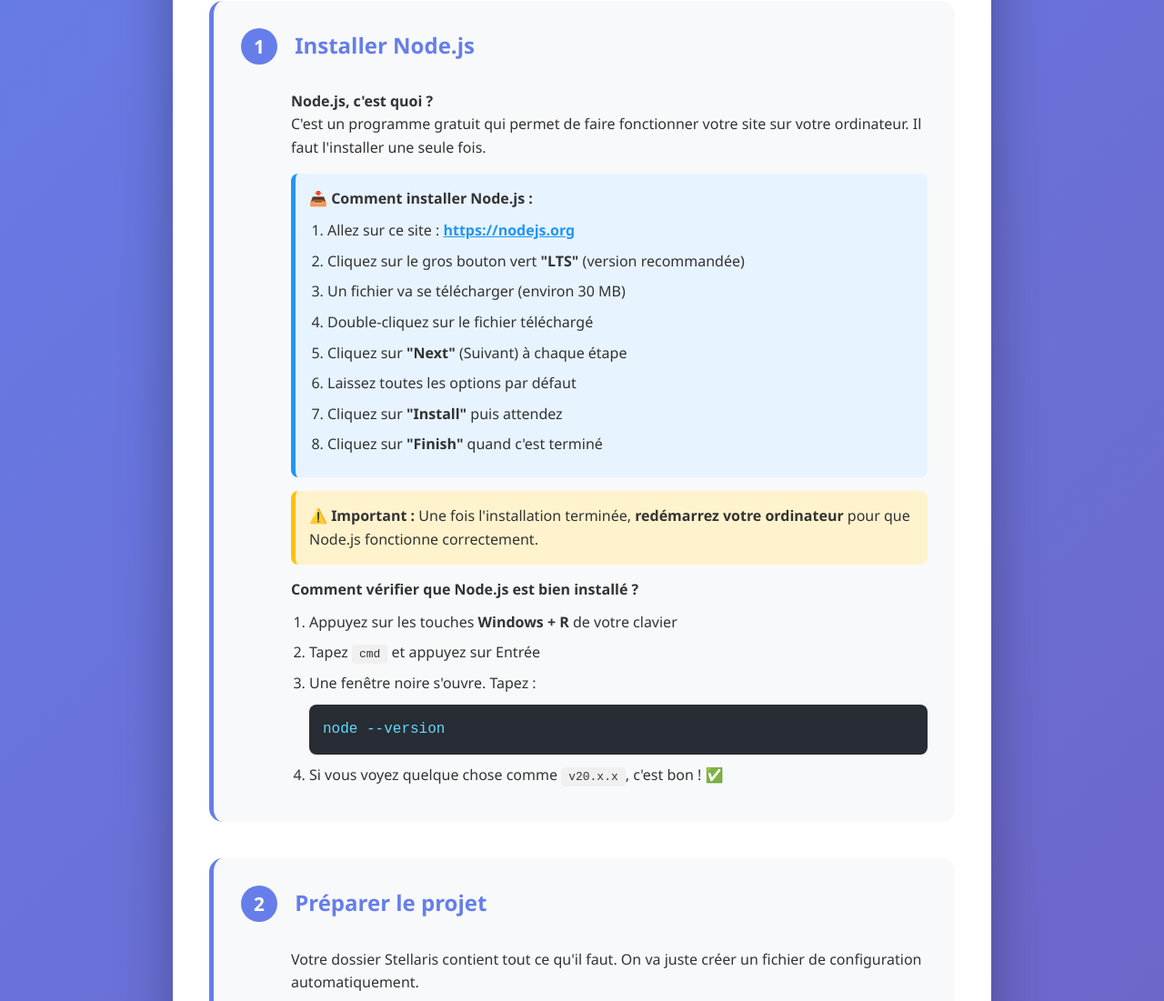
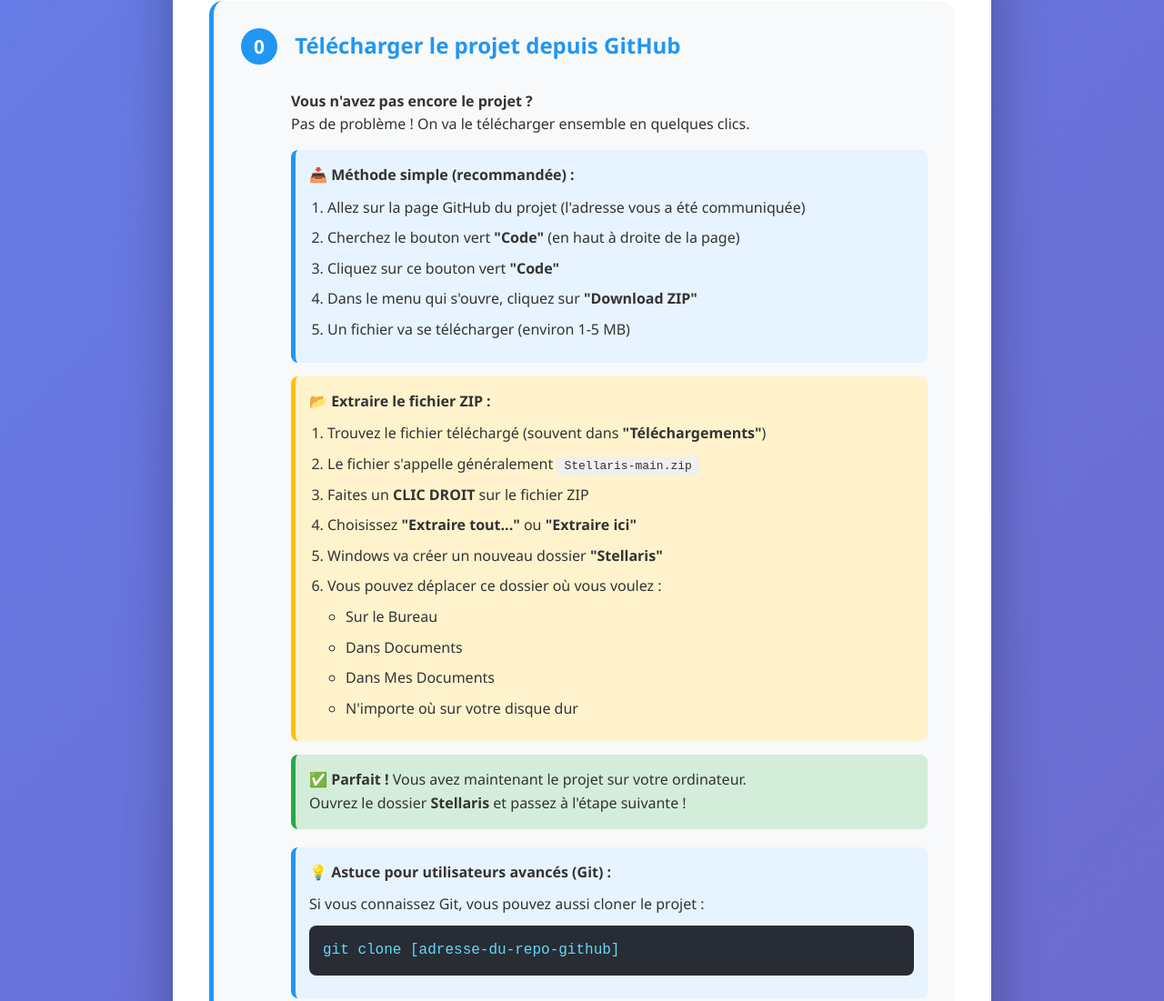
Before and after one commit to MattiaPARRINELLO/Stellaris, a website: page TUTORIEL.html in a window 1280 px wide. Shown: the part 381-1482 px from the top of the page at 91% size. Drawn offline with Linux system fonts and the light colour scheme.

Commit message:
Mise à jour du guide de démarrage : ajout des instructions pour télécharger et extraire le projet depuis GitHub.

```diff
--- a/TUTORIEL.html
+++ b/TUTORIEL.html
@@ -183,8 +183,59 @@
         <div class="content">
             <div class="important">
                 <strong>👋 Bienvenue !</strong><br>
-                Ce guide va vous aider à lancer votre site Stellaris sur votre ordinateur Windows.<br>
+                Ce guide va vous aider à télécharger et lancer votre site Stellaris sur votre ordinateur Windows.<br>
                 Pas de panique : tout est expliqué simplement, étape par étape !
+            </div>
+
+            <!-- ÉTAPE 0 : TÉLÉCHARGEMENT -->
+            <div class="step" style="border-left-color: #2196F3;">
+                <span class="step-number" style="background: #2196F3;">0</span>
+                <h2 style="color: #2196F3;">Télécharger le projet depuis GitHub</h2>
+                <div class="step-content">
+                    <p><strong>Vous n'avez pas encore le projet ?</strong></p>
+                    <p>Pas de problème ! On va le télécharger ensemble en quelques clics.</p>
+
+                    <div class="help-box">
+                        <strong>📥 Méthode simple (recommandée) :</strong>
+                        <ol>
+                            <li>Allez sur la page GitHub du projet (l'adresse vous a été communiquée)</li>
+                            <li>Cherchez le bouton vert <strong>"Code"</strong> (en haut à droite de la page)</li>
+                            <li>Cliquez sur ce bouton vert <strong>"Code"</strong></li>
+                            <li>Dans le menu qui s'ouvre, cliquez sur <strong>"Download ZIP"</strong></li>
+                            <li>Un fichier va se télécharger (environ 1-5 MB)</li>
+                        </ol>
+                    </div>
+
+                    <div class="important">
+                        <strong>📂 Extraire le fichier ZIP :</strong>
+                        <ol style="margin-top: 10px;">
+                            <li>Trouvez le fichier téléchargé (souvent dans <strong>"Téléchargements"</strong>)</li>
+                            <li>Le fichier s'appelle généralement <code style="background: #f0f0f0; padding: 3px 8px; border-radius: 4px;">Stellaris-main.zip</code></li>
+                            <li>Faites un <strong>CLIC DROIT</strong> sur le fichier ZIP</li>
+                            <li>Choisissez <strong>"Extraire tout..."</strong> ou <strong>"Extraire ici"</strong></li>
+                            <li>Windows va créer un nouveau dossier <strong>"Stellaris"</strong></li>
+                            <li>Vous pouvez déplacer ce dossier où vous voulez :
+                                <ul style="margin-top: 5px;">
+                                    <li>Sur le Bureau</li>
+                                    <li>Dans Documents</li>
+                                    <li>Dans Mes Documents</li>
+                                    <li>N'importe où sur votre disque dur</li>
+                                </ul>
+                            </li>
+                        </ol>
+                    </div>
+
+                    <div class="success">
+                        <strong>✅ Parfait !</strong> Vous avez maintenant le projet sur votre ordinateur.<br>
+                        Ouvrez le dossier <strong>Stellaris</strong> et passez à l'étape suivante !
+                    </div>
+
+                    <div class="help-box" style="margin-top: 20px;">
+                        <strong>💡 Astuce pour utilisateurs avancés (Git) :</strong>
+                        <p style="margin-top: 10px;">Si vous connaissez Git, vous pouvez aussi cloner le projet :</p>
+                        <div class="code">git clone [adresse-du-repo-github]</div>
+                    </div>
+                </div>
             </div>
 
             <!-- ÉTAPE 1 -->
@@ -378,6 +429,7 @@
         <div class="footer">
             <h3>📚 Résumé ultra-rapide</h3>
             <p style="margin-top: 15px; font-size: 1.1em;">
+                0️⃣ Télécharger et extraire le ZIP depuis GitHub<br>
                 1️⃣ Installer Node.js (une fois)<br>
                 2️⃣ Double-clic sur <strong>setup-env.bat</strong> (une fois)<br>
                 3️⃣ Double-clic sur <strong>START.bat</strong> (à chaque utilisation)
```
Also changed, not shown: README.txt.
